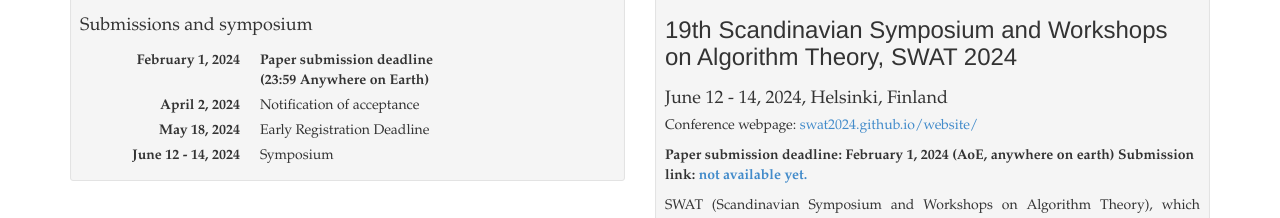
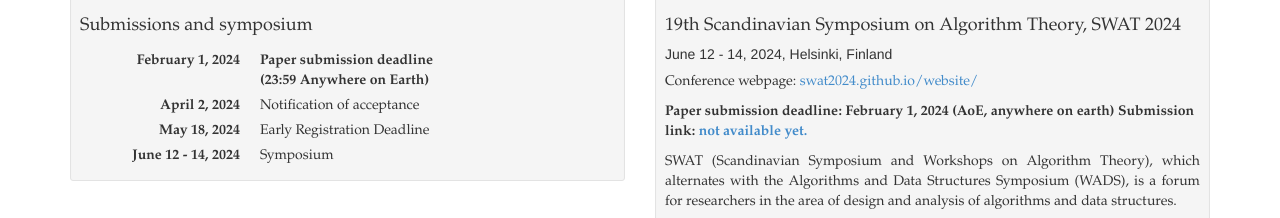
Before and after one commit to mod20388/theory-days, a plain HTML site: page index.html in a window 1280 px wide. Shown: the part 537-755 px from the top of the page. Drawn offline with nearby package versions, Linux system fonts and the light colour scheme; a web font is replaced by a local one.

Commit message:
conference name change in CFP, formatting

```diff
--- a/index.html
+++ b/index.html
@@ -180,10 +180,10 @@ TBA
 
 				<div class="well well-sm">
 				<div class="box wide" id="callforpapers"><h2>Call for Papers</h2>
-					<h3>
-					19th Scandinavian Symposium and Workshops on Algorithm Theory, SWAT 2024
-					</h3>
-					<h4>June 12 - 14, 2024, Helsinki, Finland</h4>
+					<h4>
+					19th Scandinavian Symposium on Algorithm Theory, SWAT 2024
+					</h4>
+					<h5>June 12 - 14, 2024, Helsinki, Finland</h5>
 					<p>Conference webpage: <a href="https://swat2024.github.io/website/">swat2024.github.io/website/</a></p>
 					<p>
 					<strong> Paper submission deadline:
@@ -249,7 +249,8 @@ TBA
 					<p>All questions about submissions should be emailed to the PC chair:<br>
 						Hans Bodlaender (h.l.bodlaender at uu.nl)</p>
 
-</div>				</div>
+</div>
+</div>
 
 
 <!-- <div class="box wide" id="keynotes"><h2>Keynote Speakers</h2>
```
